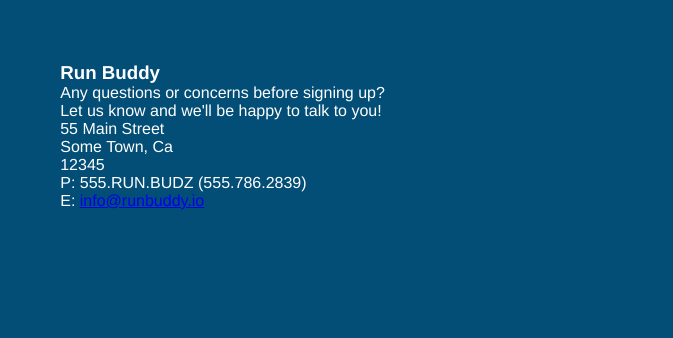
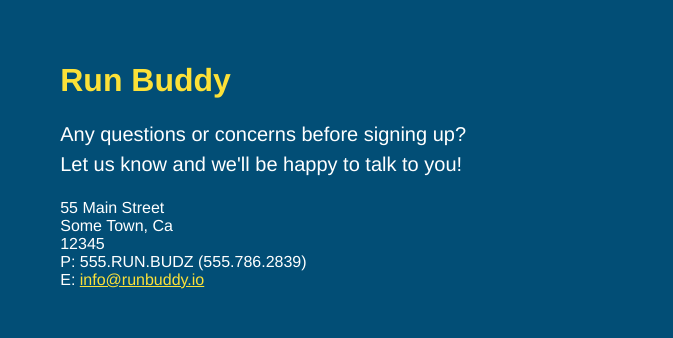
Before and after one commit to laceyaguigam/run-buddy, a plain HTML site: page index.html in a window 1280 px wide. Shown: the part 4152-4490 px from the top of the page, 607-1280 px from the left. Drawn offline with Linux system fonts and the light colour scheme.

Commit message:
styled contact info

```diff
--- a/assets/css/style.css
+++ b/assets/css/style.css
@@ -274,3 +274,21 @@ section {
     margin: 30px 0 0 60px;
     color: white;
 }
+
+.contact-info h3 {
+    color: #fce138;
+    font-size: 32px;
+}
+
+.contact-info p, .contact-info address {
+    margin: 20px 0;
+    line-height: 1.5;
+    font-size: 20px;
+    font-style: normal;
+}
+
+.contact-info a {
+    color: #fce138;
+}
+
+/* end of reach out*/
```
